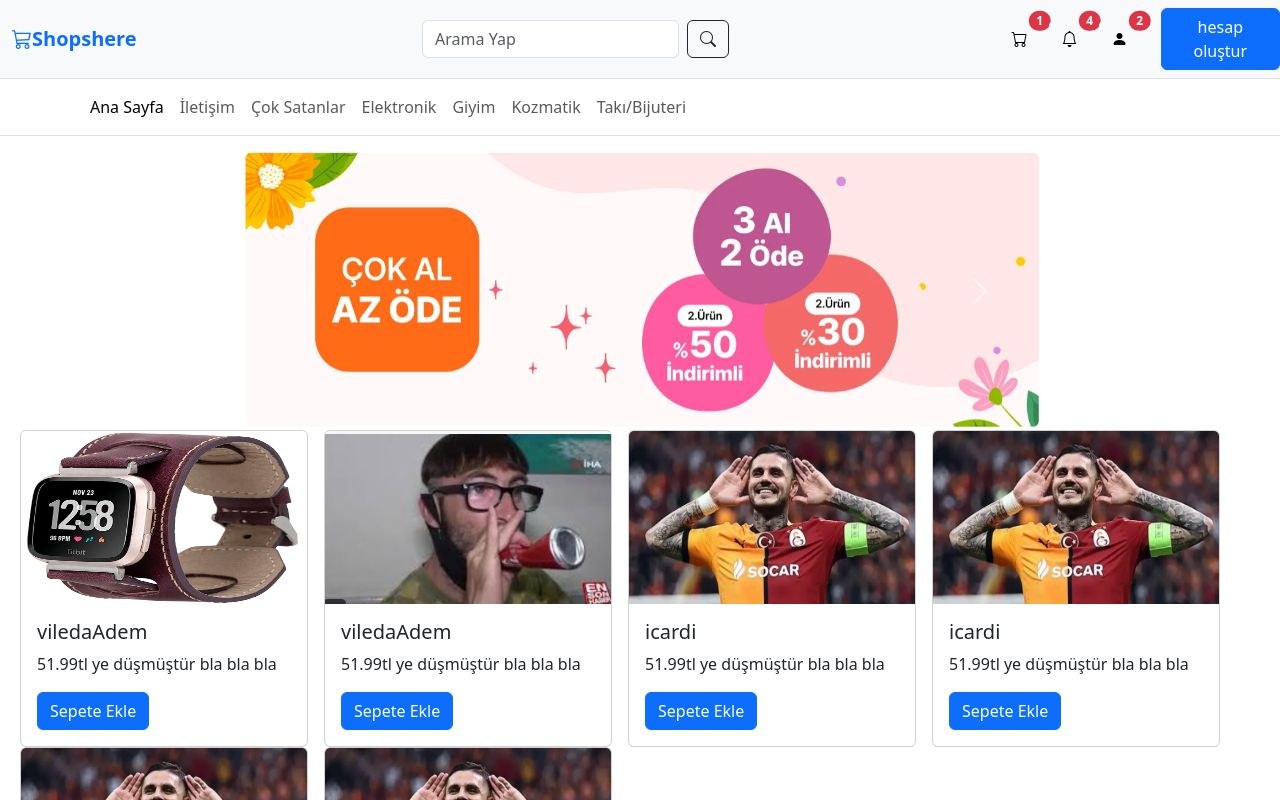
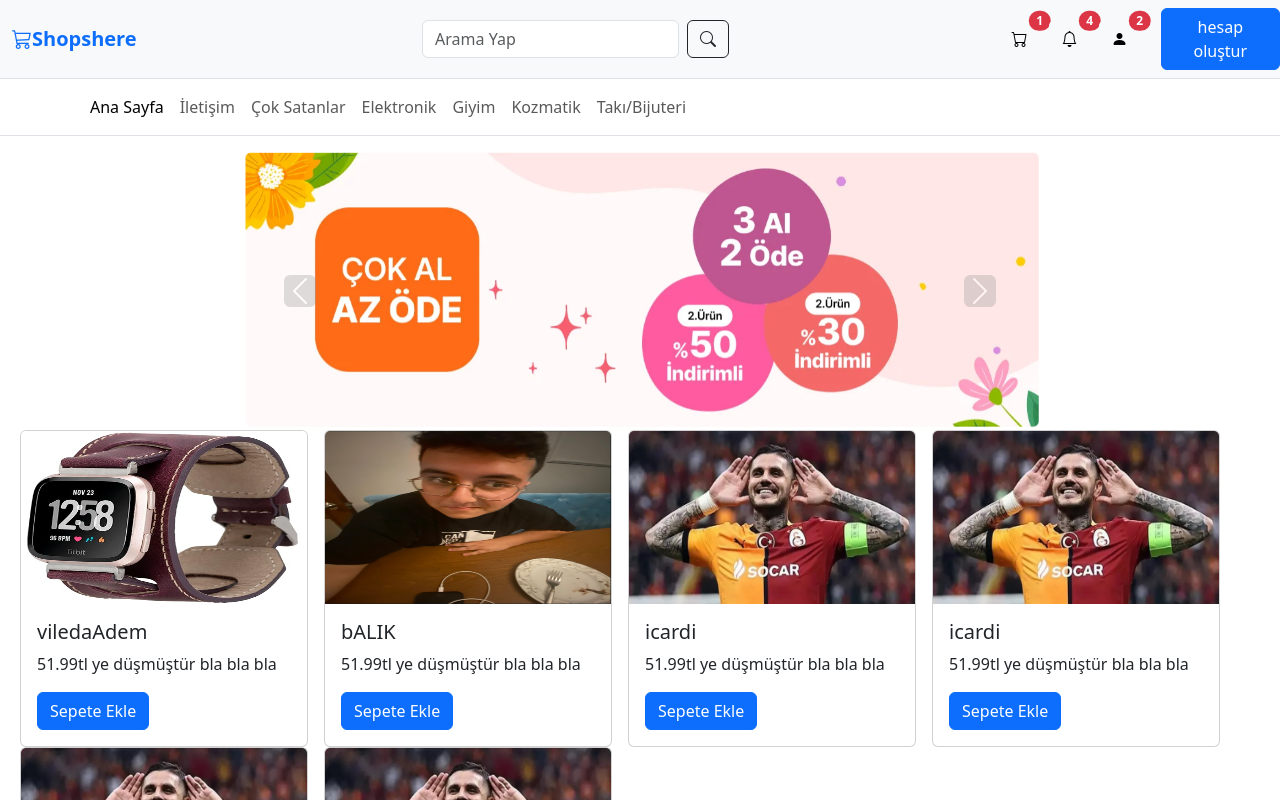
Before and after one commit to serhatkocak/shopshere, an Angular app: page /home in a window 1280 px wide. Shown: the top 800 px of the page. Built offline with nearby package versions, Linux system fonts and the light colour scheme; data requests are answered from the project's data file.

Commit message:
slider fix and balik added

```diff
--- a/src/app/shared/components/slider/slider.component.html
+++ b/src/app/shared/components/slider/slider.component.html
@@ -6,11 +6,11 @@
         </div>
     </div>
     <button class="carousel-control-prev" type="button" data-bs-target="#carouselExample" data-bs-slide="prev">
-        <span class="carousel-control-prev-icon" aria-hidden="true"></span>
+        <span class="carousel-control-prev-icon rounded bg-secondary-opacity" aria-hidden="true"></span>
         <span class="visually-hidden">Previous</span>
     </button>
     <button class="carousel-control-next" type="button" data-bs-target="#carouselExample" data-bs-slide="next">
-        <span class="carousel-control-next-icon" aria-hidden="true"></span>
+        <span class="carousel-control-next-icon rounded bg-secondary-opacity" aria-hidden="true"></span>
         <span class="visually-hidden">Next</span>
     </button>
 </div>
--- a/src/app/shared/components/slider/slider.component.scss
+++ b/src/app/shared/components/slider/slider.component.scss
@@ -0,0 +1,3 @@
+.bg-secondary-opacity {
+    background-color: rgba(145, 144, 144, 0.596);
+}
--- a/src/db.json
+++ b/src/db.json
@@ -3,12 +3,14 @@
     {
       "sliderImage": "discount.png",
       "sliderHead": "",
-      "sliderContent": ""
+      "sliderContent": "",
+      "id": "f415"
     },
     {
       "sliderImage": "campaign.png",
       "sliderHead": "",
-      "sliderContent": ""
+      "sliderContent": "",
+      "id": "db82"
     }
   ],
   "product-list": [
@@ -20,8 +22,8 @@
       "id": "4d53"
     },
     {
-      "productImage": "vileda-adem.png",
-      "productTitle": "viledaAdem",
+      "productImage": "balık.png",
+      "productTitle": "bALIK",
       "productContent": "51.99tl ye düşmüştür bla bla bla",
       "price": "50",
       "id": "59cd"
```
Also changed, not shown: src/assets/product-images/balık.png (added).
